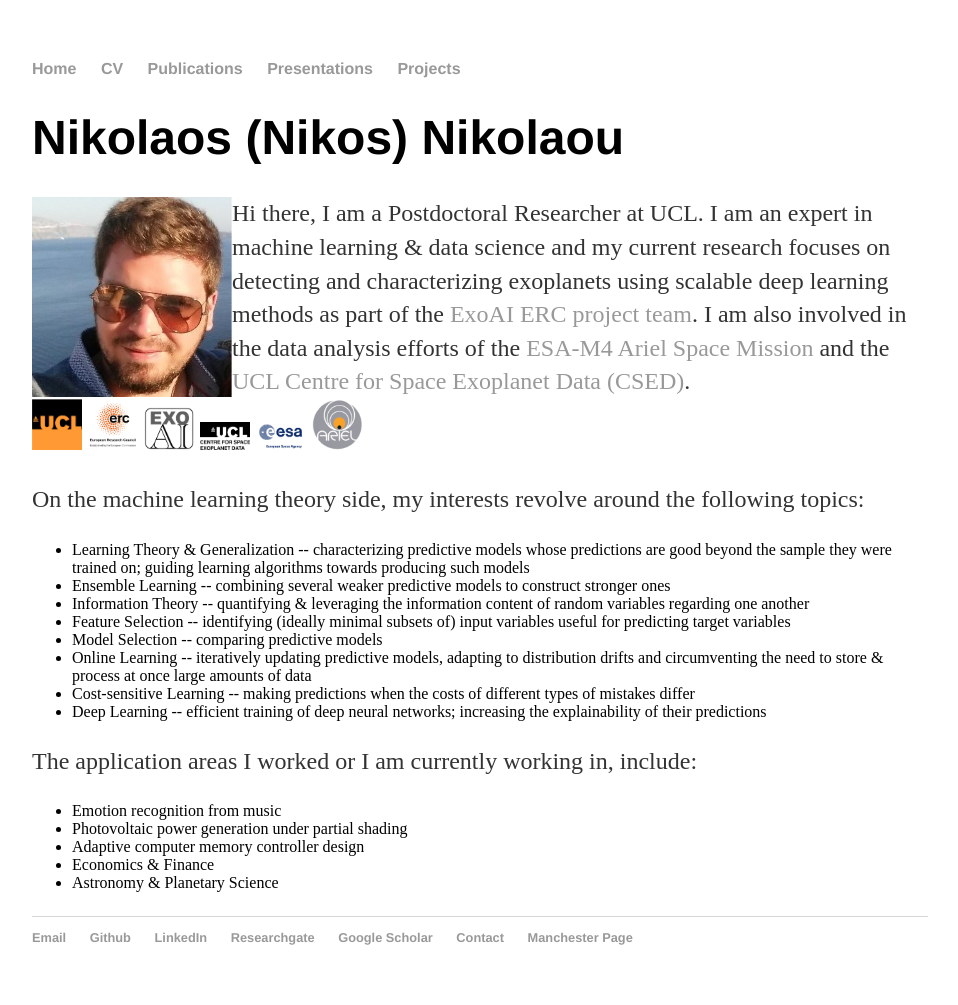
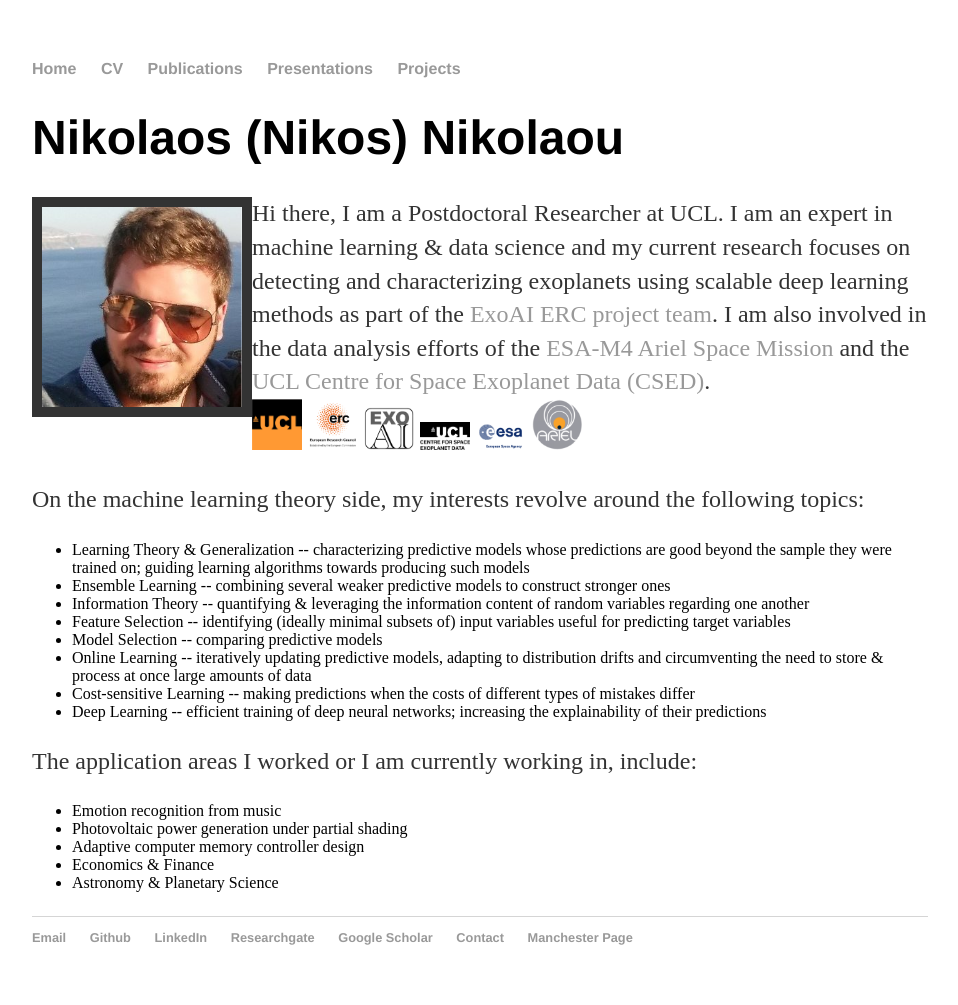
Before and after one commit to nnikolaou/nnikolaou.github.io, a Jekyll site: the page index.html, which Jekyll copies as it is, in a window 1280 px wide. Shown: the whole page, without its empty margins (160-1118 px from the left). Built offline with Jekyll 4.4.1, drawn with Linux system fonts in a browser that asks for light colours.

Commit message:
Update index.html

```diff
--- a/index.html
+++ b/index.html
@@ -29,7 +29,7 @@
 <div class="container">
     <div class="blurb">
         <h1>Nikolaos (Nikos) Nikolaou</h1>
- <p><img alt="Nikos Nikolaou" src="/files/Nikos.jpg" border="0" width="200" align = "left">
+ <p><img alt="Nikos Nikolaou" src="/files/Nikos.jpg" border="10" width="200" align = "left">
  Hi there, I am a Postdoctoral Researcher at UCL. I am an expert in machine learning &amp data science and my current research
  focuses on detecting and characterizing exoplanets using scalable deep learning methods as part of the
  <a href="https://exoai.github.io/about/">ExoAI ERC project team</a>. I am also involved in the data analysis efforts of the
```
